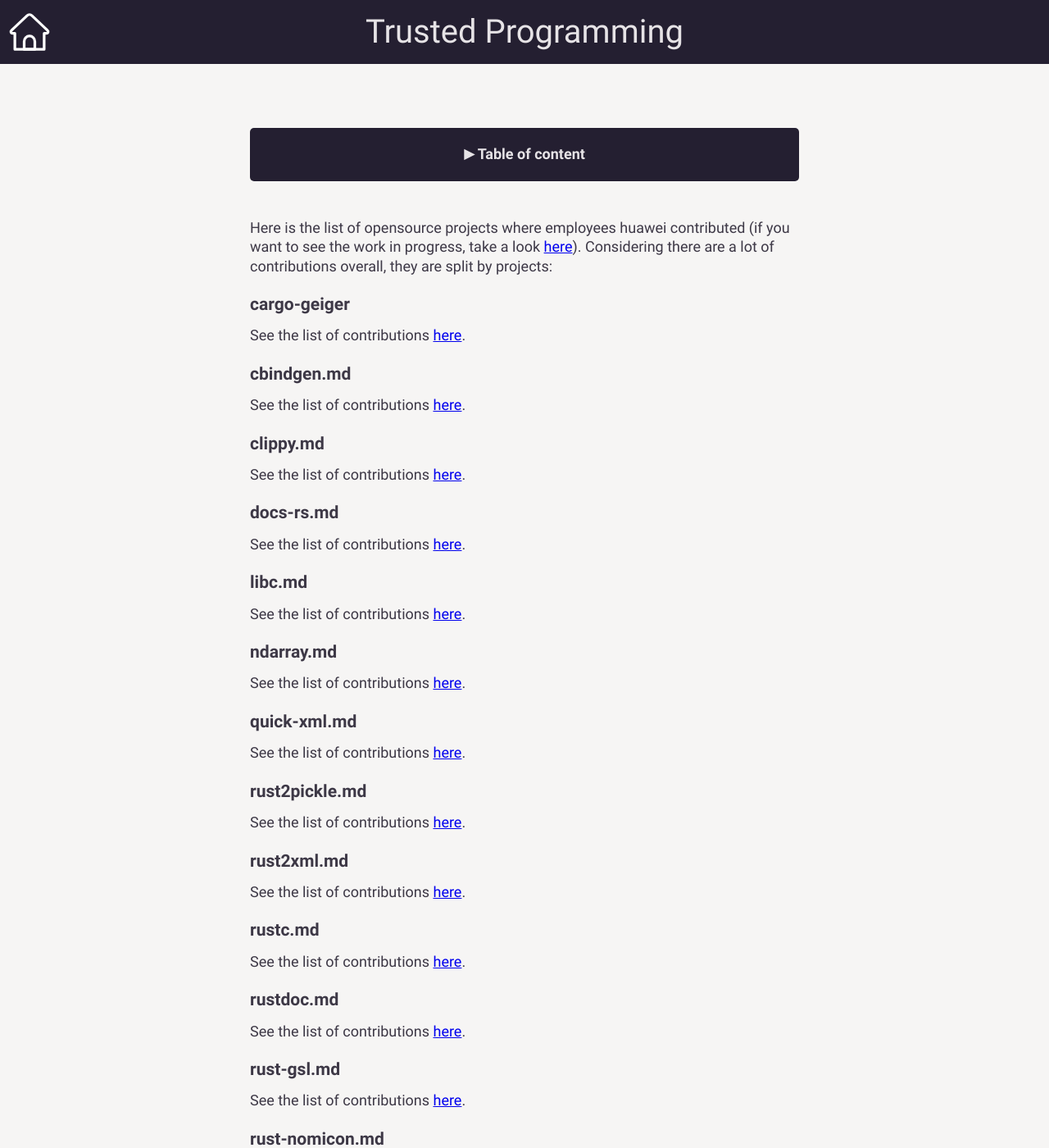
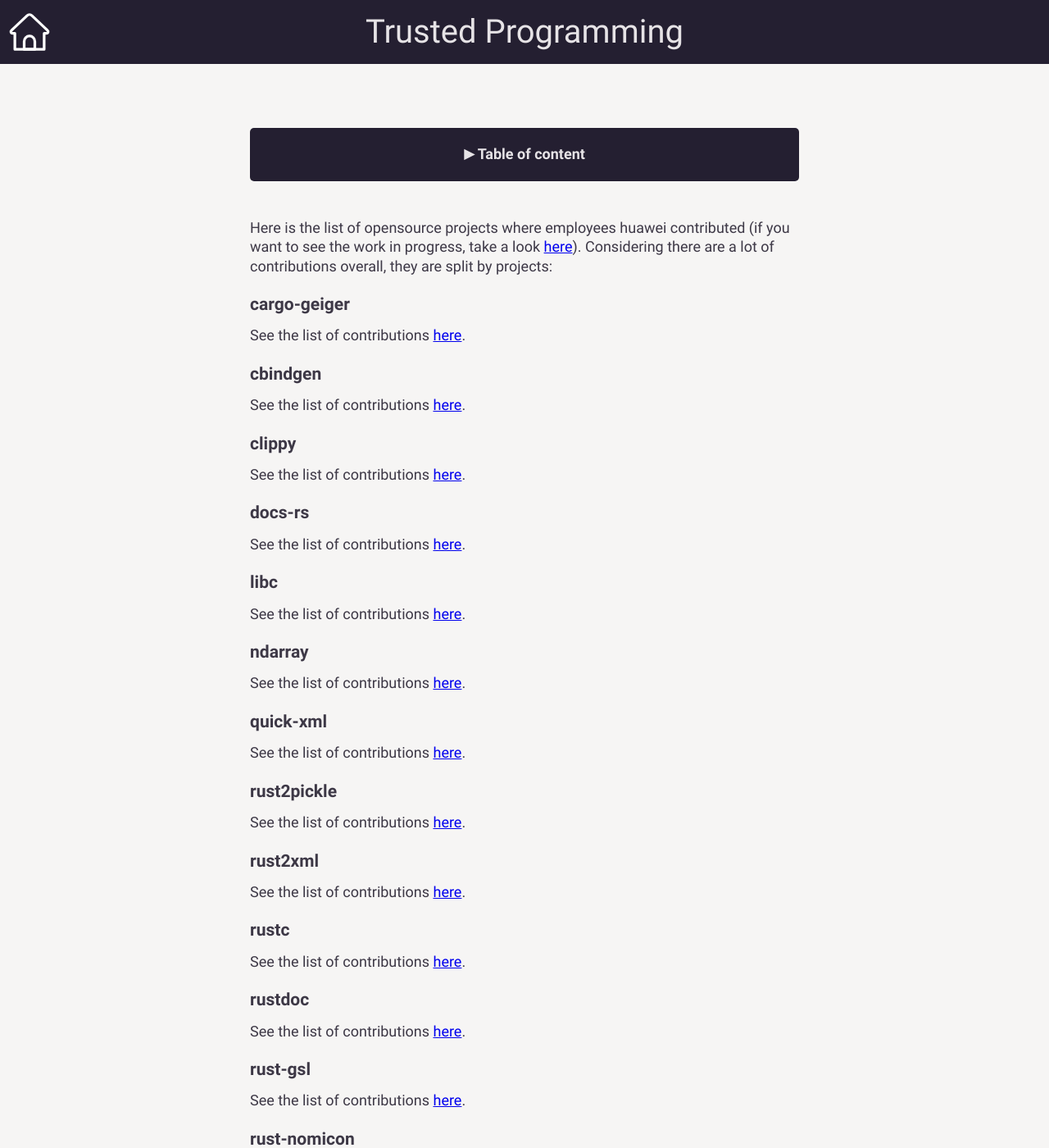
Before and after one commit to yijunyu/trusted-programming.github.io, a Jekyll site: the page built from articles/opensource-contributions.md, in a window 1280 px wide and 1400 px high. Shown: the whole window at 82% size. Built offline with Jekyll 4.4.1, drawn with Linux system fonts in a browser that asks for light colours; some of the changed text lies outside the part shown.

Commit message:
Fix titles

```diff
--- a/articles/opensource-contributions.md
+++ b/articles/opensource-contributions.md
@@ -10,70 +10,70 @@
 
 See the list of contributions [here]({{ site.baseurl }}/articles/cargo-geiger.html).
 
-### cbindgen.md
+### cbindgen
 
 See the list of contributions [here]({{ site.baseurl }}/articles/cbindgen.html).
 
-### clippy.md
+### clippy
 
 See the list of contributions [here]({{ site.baseurl }}/articles/clippy.html).
 
-### docs-rs.md
+### docs-rs
 
 See the list of contributions [here]({{ site.baseurl }}/articles/docs-rs.html).
 
-### libc.md
+### libc
 
 See the list of contributions [here]({{ site.baseurl }}/articles/libc.html).
 
-### ndarray.md
+### ndarray
 
 See the list of contributions [here]({{ site.baseurl }}/articles/ndarray.html).
 
-### quick-xml.md
+### quick-xml
 
 See the list of contributions [here]({{ site.baseurl }}/articles/quick-xml.html).
 
-### rust2pickle.md
+### rust2pickle
 
 See the list of contributions [here]({{ site.baseurl }}/articles/rust2pickle.html).
 
-### rust2xml.md
+### rust2xml
 
 See the list of contributions [here]({{ site.baseurl }}/articles/rust2xml.html).
 
-### rustc.md
+### rustc
 
 See the list of contributions [here]({{ site.baseurl }}/articles/rustc.html).
 
-### rustdoc.md
+### rustdoc
 
 See the list of contributions [here]({{ site.baseurl }}/articles/rustdoc.html).
 
-### rust-gsl.md
+### rust-gsl
 
 See the list of contributions [here]({{ site.baseurl }}/articles/rust-gsl.html).
 
-### rust-nomicon.md
+### rust-nomicon
 
 See the list of contributions [here]({{ site.baseurl }}/articles/rust-nomicon.html).
 
-### stdarch.md
+### stdarch
 
 See the list of contributions [here]({{ site.baseurl }}/articles/stdarch.html).
 
-### sysinfo.md
+### sysinfo
 
 See the list of contributions [here]({{ site.baseurl }}/articles/sysinfo.html).
 
-### tempfile.md
+### tempfile
 
 See the list of contributions [here]({{ site.baseurl }}/articles/tempfile.html).
 
-### tokei.md
+### tokei
 
 See the list of contributions [here]({{ site.baseurl }}/articles/tokei.html).
 
-### tree-sitter.md
+### tree-sitter
 
 See the list of contributions [here]({{ site.baseurl }}/articles/tree-sitter.html).
```
